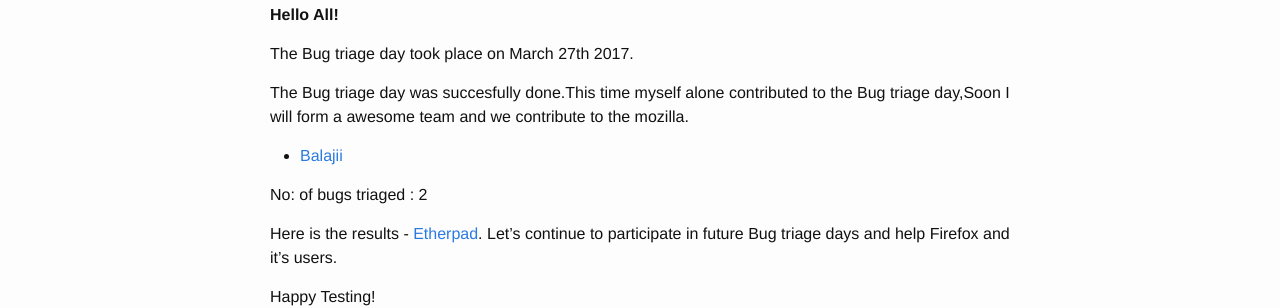
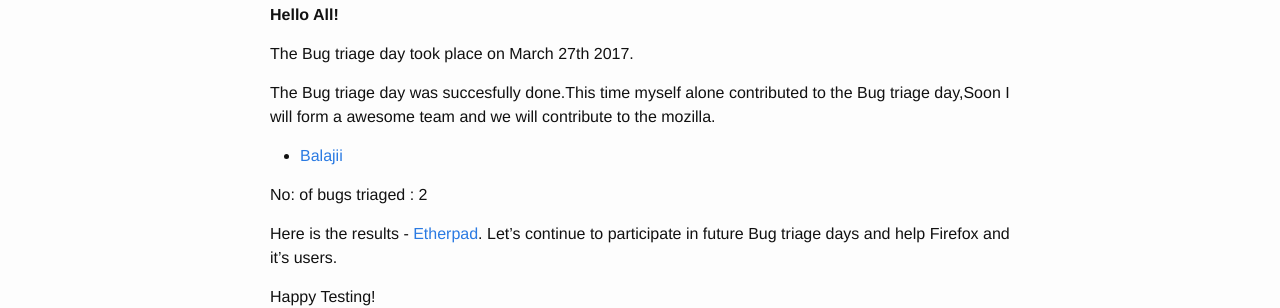
Before and after one commit to MozillaTN/srmozilla, a Jekyll site: the page built from docs/_posts/2017-03-27-Result-of-Bug-Triage-Day-20170327.md, in a window 1280 px wide. Shown: the part 598-906 px from the top of the page. Built offline with Jekyll 4.4.1, drawn with Linux system fonts in a browser that asks for light colours; comment, search, counter and statistics services are not loaded.

Commit message:
update 2017-03-27-Result-of-Bug-Triage-Day-20170327.md

```diff
--- a/docs/_posts/2017-03-27-Result-of-Bug-Triage-Day-20170327.md
+++ b/docs/_posts/2017-03-27-Result-of-Bug-Triage-Day-20170327.md
@@ -13,7 +13,7 @@ categories: "blog"
 **Hello All!**
 
 <p>The  Bug triage day took place on March 27th 2017.</p>
-<p>The Bug triage day was succesfully done.This time myself alone contributed to the Bug triage  day,Soon I will form a awesome team and we contribute to the mozilla.</p>
+<p>The Bug triage day was succesfully done.This time myself alone contributed to the Bug triage  day,Soon I will form a awesome team and we will contribute to the mozilla.</p>
 
 - [Balajii](https://twitter.com/balaji2198)
 
```
